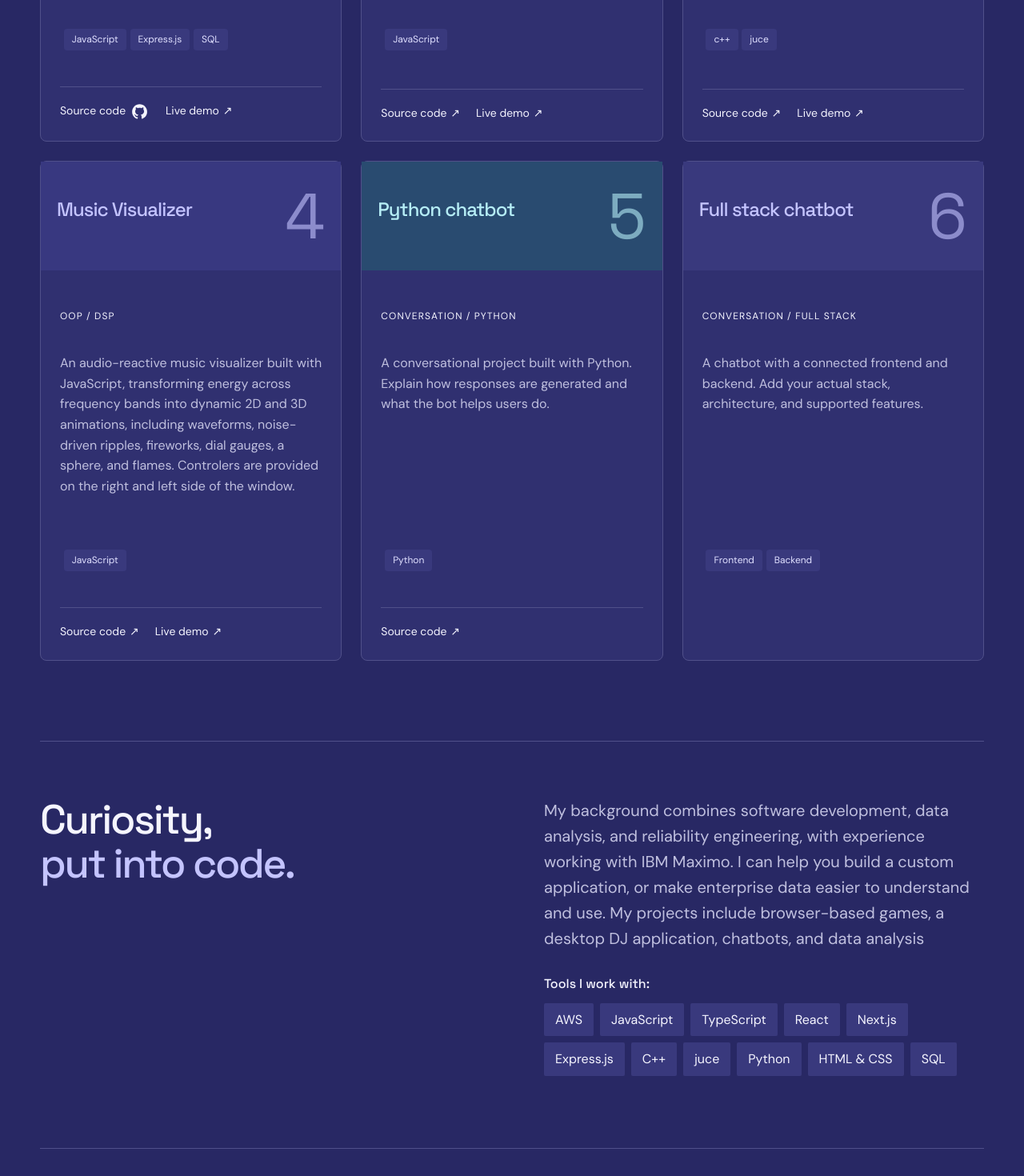
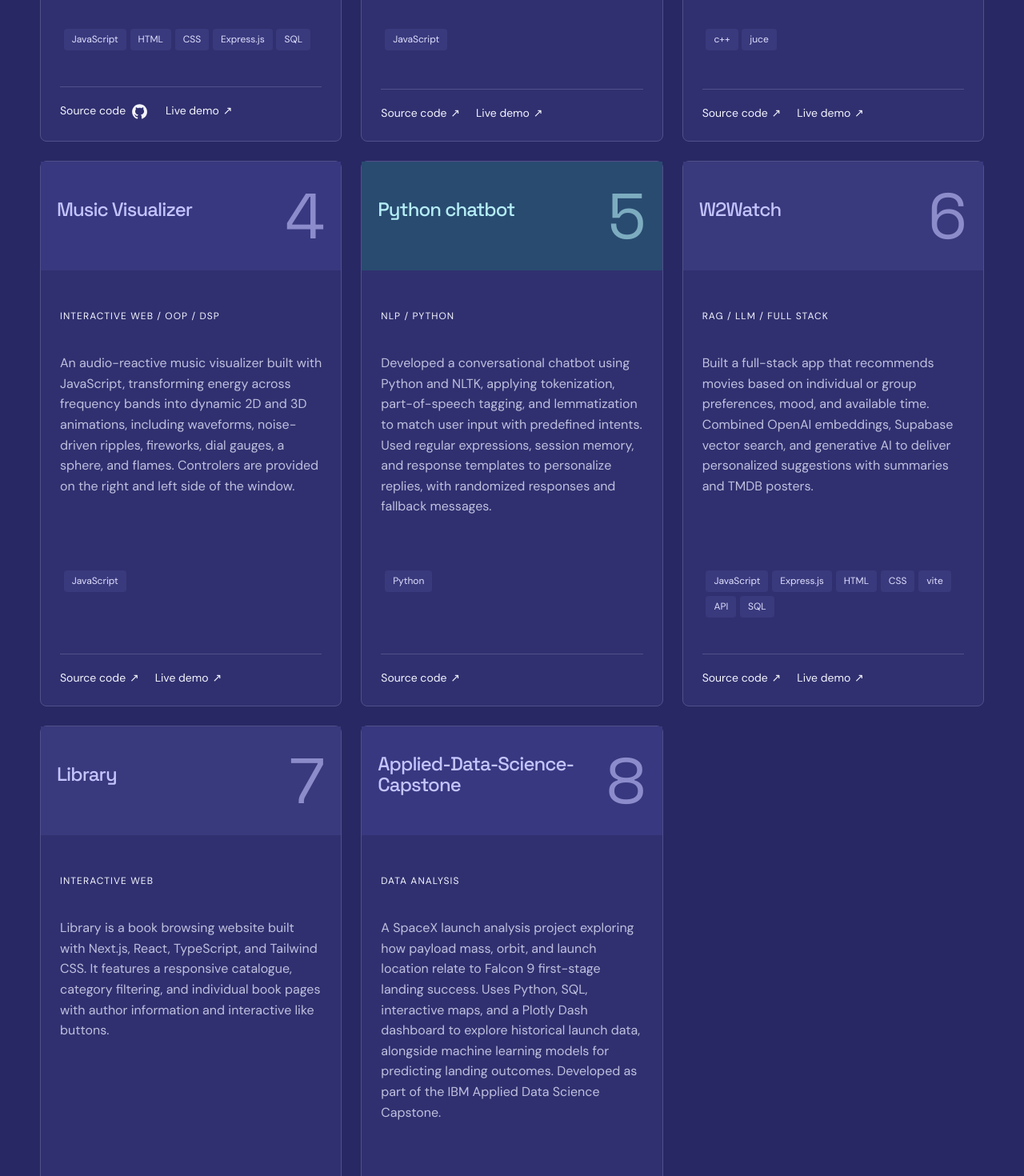
Before and after one commit to rahafrouz98/profile-hamed, a React (Vite) app: page / in a window 1280 px wide. Shown: the part 1330-2800 px from the top of the page at 80% size. Built offline with nearby package versions, Linux system fonts and the light colour scheme.

Commit message:
deploy update

```diff
--- a/src/data.js
+++ b/src/data.js
@@ -16,9 +16,9 @@ export const profile = {
 export const projects = [
     {
         title: "The History of Internet in Canada",
-        category: ["Interactive Web", "Full Stack", "Authentication", "API", "PostgreSQL"],
+        category: ["Interactive Web", "Full Stack", "Authentication", "API"],
         type: "web site",
-        tech: ["JavaScript", "Express.js", "SQL"],
+        tech: ["JavaScript", "HTML", "CSS", "Express.js", "SQL"],
         description:
             "A website exploring the history of the Internet in Canada, built with Express.js and Supabase for authentication and PostgreSQL data storage. Users can sign up, log in, and contribute content for review.",
         repository: "https://github.com/rahafrouz98/internet-history",
@@ -47,7 +47,7 @@ export const projects = [
     },
     {
         title: "Music Visualizer",
-        category: ["OOP", "DSP"],
+        category: ["Interactive Web", "OOP", "DSP"],
         type: "Audio App",
         tech: ["JavaScript"],
         description:
@@ -57,23 +57,38 @@ export const projects = [
     },
     {
         title: "Python chatbot",
-        category: ["Conversation", "Python"],
+        category: ["NLP", "Python"],
         type: "chat",
         tech: ["Python"],
-        description:
-            "A conversational project built with Python. Explain how responses are generated and what the bot helps users do.",
+        description: `Developed a conversational chatbot using Python and NLTK, applying tokenization, part-of-speech tagging, and lemmatization to match user input with predefined intents. Used regular expressions, session memory, and response templates to personalize replies, with randomized responses and fallback messages.`,
         repository: "https://github.com/rahafrouz98/chatbot1",
         demo: "",
     },
     {
-        title: "Full stack chatbot",
-        category: ["Conversation", "Full stack"],
+        title: "W2Watch",
+        category: ["RAG", "LLM", "Full Stack"],
         type: "fullstack",
-        tech: ["Frontend", "Backend"],
-        description:
-            "A chatbot with a connected frontend and backend. Add your actual stack, architecture, and supported features.",
-        repository: "",
-        demo: "",
+        tech: ["JavaScript", "Express.js", "HTML", "CSS", "vite", "API", "SQL"],
+        description: `Built a full-stack app that recommends movies based on individual or group preferences, mood, and available time. Combined OpenAI embeddings, Supabase vector search, and generative AI to deliver personalized suggestions with summaries and TMDB posters.`,
+        repository: "https://github.com/rahafrouz98/w2watch",
+        demo: "https://w2watch-3.onrender.com",
+    },
+    {
+        title: "Library",
+        category: ["Interactive Web"],
+        type: "fullstack",
+        tech: ["TypeScript", "Next.js", "React"],
+        description: `Library is a book browsing website built with Next.js, React, TypeScript, and Tailwind CSS. It features a responsive catalogue, category filtering, and individual book pages with author information and interactive like buttons.`,
+        repository: "https://github.com/rahafrouz98/tiny-library",
+        demo: "https://tiny-library.onrender.com/books",
+    },
+    {
+        title: "Applied-Data-Science-Capstone",
+        category: ["Data Analysis"],
+        type: "Data Analysis",
+        tech: ["Data Analysis"],
+        description: `A SpaceX launch analysis project exploring how payload mass, orbit, and launch location relate to Falcon 9 first-stage landing success. Uses Python, SQL, interactive maps, and a Plotly Dash dashboard to explore historical launch data, alongside machine learning models for predicting landing outcomes. Developed as part of the IBM Applied Data Science Capstone.`,
+        repository: "https://github.com/rahafrouz98/tiny-library",
     },
 ];
 
@@ -84,10 +99,9 @@ export const filters = [
     "LLM",
     "RAG",
     "Authentication",
-    "Game",
-    "FFT",
-    "Audio Analysis",
     "Data Analysis",
     "DSP",
     "OOP",
+    "NLP",
+    "API",
 ];
```
